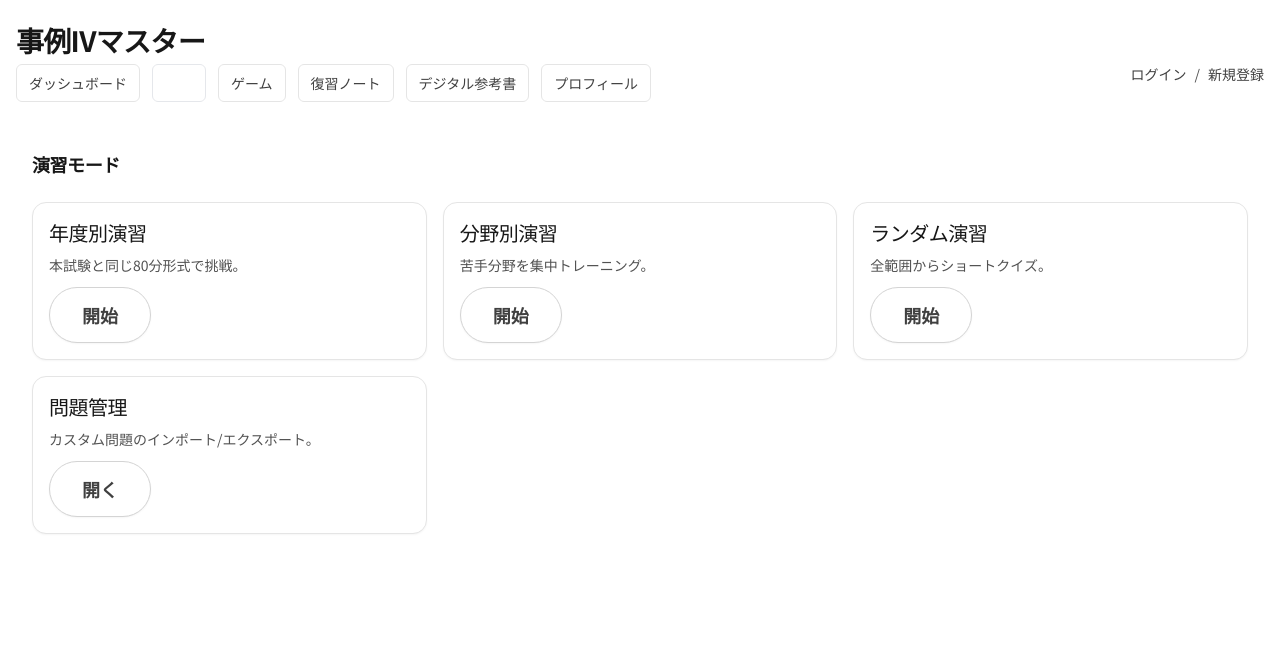
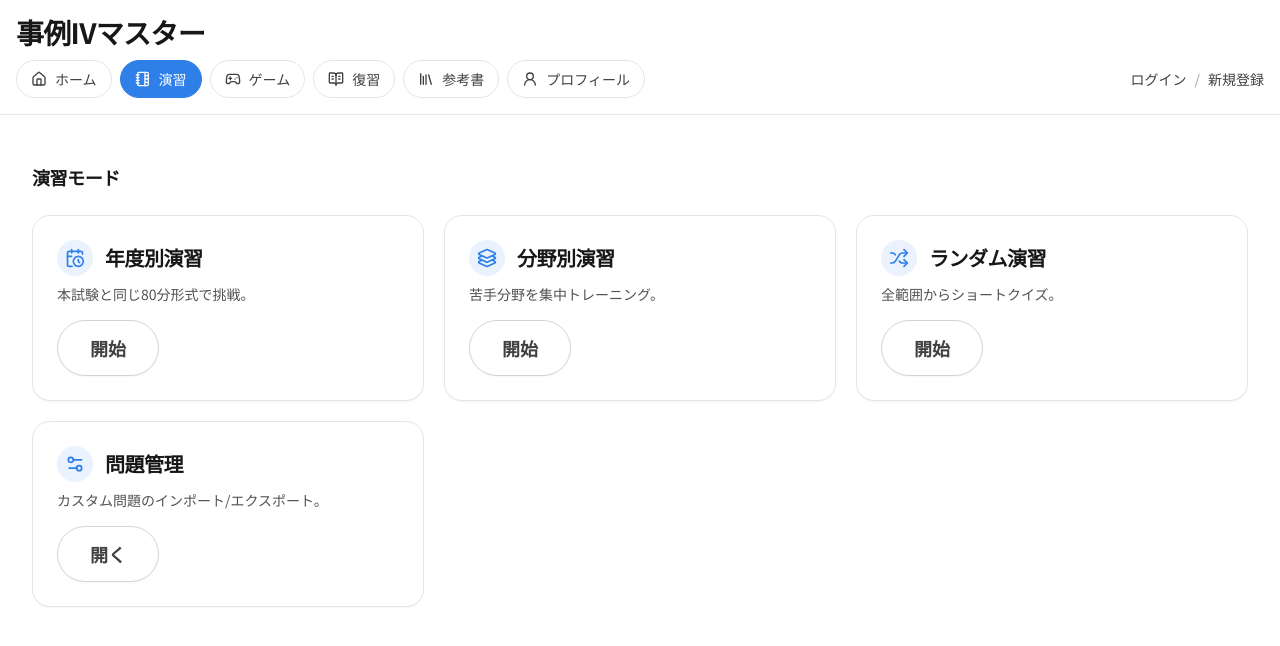
Before and after one commit to machapillo/jirei4-dojo, a Next.js app: page /practice in a window 1280 px wide. Shown: the top 646 px of the page. Built offline with nearby package versions, Linux system fonts and the light colour scheme.

Commit message:
UI mobile polish: cards, sticky QA bar, nav active, brand focus rings

```diff
--- a/app/globals.css
+++ b/app/globals.css
@@ -35,3 +35,12 @@ html { scroll-behavior: smooth; }
 
 /* Link default styling */
 a { @apply text-brand-blue hover:opacity-90; }
+
+/* Utilities */
+@layer utilities {
+  .no-scrollbar {
+    -ms-overflow-style: none; /* IE and Edge */
+    scrollbar-width: none; /* Firefox */
+  }
+  .no-scrollbar::-webkit-scrollbar { display: none; }
+}
--- a/app/layout.tsx
+++ b/app/layout.tsx
@@ -16,15 +16,17 @@ export default function RootLayout({ children }: { children: React.ReactNode })
     <html lang="ja" suppressHydrationWarning>
       <body className={`${fontSans.variable} font-sans antialiased`}>
         <ThemeProvider>
-          <div className="container py-6">
-            <header className="mb-6">
-              <div className="flex items-center justify-between gap-4 mb-2">
+          <header className="sticky top-0 z-50 w-full border-b bg-white/70 backdrop-blur supports-[backdrop-filter]:bg-white/60">
+            <div className="container py-4">
+              <div className="flex items-center justify-between gap-4 mb-3">
                 <h1 className="text-2xl sm:text-[28px] font-semibold tracking-tight">事例IVマスター</h1>
               </div>
               <Nav />
-            </header>
+            </div>
+          </header>
+          <main className="container py-6">
             {children}
-          </div>
+          </main>
         </ThemeProvider>
       </body>
     </html>
--- a/app/practice/page.tsx
+++ b/app/practice/page.tsx
@@ -2,38 +2,62 @@
 import Link from "next/link";
 import type { Route } from "next";
 import { Button } from "@/components/ui/button";
+import { CalendarClock, Layers3, Shuffle, Settings2 } from "lucide-react";
 
 export default function PracticePage() {
   return (
     <main className="container space-y-6 py-6">
       <h2 className="text-lg font-semibold">演習モード</h2>
-      <div className="grid gap-4 md:grid-cols-3">
-        <div className="rounded-xl border border-neutral-200 bg-white p-4 shadow-sm">
-          <h3 className="font-medium mb-2">年度別演習</h3>
-          <p className="text-sm text-neutral-600 mb-3">本試験と同じ80分形式で挑戦。</p>
+      <div className="grid gap-4 sm:gap-5 md:grid-cols-3">
+        <div className="group rounded-2xl border border-neutral-200 bg-white p-5 sm:p-6 shadow-sm transition hover:shadow-md hover:border-brand-blue focus-within:border-brand-blue">
+          <div className="flex items-center gap-3 mb-2">
+            <span className="inline-flex h-9 w-9 items-center justify-center rounded-full bg-brand-blue/10 text-brand-blue">
+              <CalendarClock className="h-5 w-5" />
+            </span>
+            <h3 className="font-semibold">年度別演習</h3>
+          </div>
+          <p className="text-sm text-neutral-600 mb-4">本試験と同じ80分形式で挑戦。</p>
           <Link href="/practice/year">
-            <Button variant="outline">開始</Button>
+            <Button variant="outline" className="w-full sm:w-auto">開始</Button>
           </Link>
         </div>
-        <div className="rounded-xl border border-neutral-200 bg-white p-4 shadow-sm">
-          <h3 className="font-medium mb-2">分野別演習</h3>
-          <p className="text-sm text-neutral-600 mb-3">苦手分野を集中トレーニング。</p>
+
+        <div className="group rounded-2xl border border-neutral-200 bg-white p-5 sm:p-6 shadow-sm transition hover:shadow-md hover:border-brand-blue focus-within:border-brand-blue">
+          <div className="flex items-center gap-3 mb-2">
+            <span className="inline-flex h-9 w-9 items-center justify-center rounded-full bg-brand-blue/10 text-brand-blue">
+              <Layers3 className="h-5 w-5" />
+            </span>
+            <h3 className="font-semibold">分野別演習</h3>
+          </div>
+          <p className="text-sm text-neutral-600 mb-4">苦手分野を集中トレーニング。</p>
           <Link href="/practice/category">
-            <Button variant="outline">開始</Button>
+            <Button variant="outline" className="w-full sm:w-auto">開始</Button>
           </Link>
         </div>
-        <div className="rounded-xl border border-neutral-200 bg-white p-4 shadow-sm">
-          <h3 className="font-medium mb-2">ランダム演習</h3>
-          <p className="text-sm text-neutral-600 mb-3">全範囲からショートクイズ。</p>
+
+        <div className="group rounded-2xl border border-neutral-200 bg-white p-5 sm:p-6 shadow-sm transition hover:shadow-md hover:border-brand-blue focus-within:border-brand-blue">
+          <div className="flex items-center gap-3 mb-2">
+            <span className="inline-flex h-9 w-9 items-center justify-center rounded-full bg-brand-blue/10 text-brand-blue">
+              <Shuffle className="h-5 w-5" />
+            </span>
+            <h3 className="font-semibold">ランダム演習</h3>
+          </div>
+          <p className="text-sm text-neutral-600 mb-4">全範囲からショートクイズ。</p>
           <Link href="/practice/random">
-            <Button variant="outline">開始</Button>
+            <Button variant="outline" className="w-full sm:w-auto">開始</Button>
           </Link>
         </div>
-        <div className="rounded-xl border border-neutral-200 bg-white p-4 shadow-sm">
-          <h3 className="font-medium mb-2">問題管理</h3>
-          <p className="text-sm text-neutral-600 mb-3">カスタム問題のインポート/エクスポート。</p>
+
+        <div className="group rounded-2xl border border-neutral-200 bg-white p-5 sm:p-6 shadow-sm transition hover:shadow-md hover:border-brand-blue focus-within:border-brand-blue">
+          <div className="flex items-center gap-3 mb-2">
+            <span className="inline-flex h-9 w-9 items-center justify-center rounded-full bg-brand-blue/10 text-brand-blue">
+              <Settings2 className="h-5 w-5" />
+            </span>
+            <h3 className="font-semibold">問題管理</h3>
+          </div>
+          <p className="text-sm text-neutral-600 mb-4">カスタム問題のインポート/エクスポート。</p>
           <Link href={("/practice/manage" as Route)}>
-            <Button variant="outline">開く</Button>
+            <Button variant="outline" className="w-full sm:w-auto">開く</Button>
           </Link>
         </div>
       </div>
--- a/app/profile/page.tsx
+++ b/app/profile/page.tsx
@@ -7,7 +7,7 @@ export default function ProfilePage() {
     <main className="container space-y-6 py-6">
       <h2 className="text-lg font-semibold">プロフィール</h2>
       <div className="grid gap-4 md:grid-cols-2">
-        <div className="rounded-xl border border-neutral-200 bg-white p-4 shadow-sm">
+        <div className="rounded-2xl border border-neutral-200 bg-white p-5 sm:p-6 shadow-sm">
           <h3 className="font-medium mb-2">ステータス</h3>
           <ul className="text-sm text-neutral-700 space-y-1">
             <li>メール: {email ?? "未ログイン"}</li>
@@ -16,7 +16,7 @@ export default function ProfilePage() {
             <li>学習ストリーク: {currentStreak}日</li>
           </ul>
         </div>
-        <div className="rounded-xl border border-neutral-200 bg-white p-4 shadow-sm">
+        <div className="rounded-2xl border border-neutral-200 bg-white p-5 sm:p-6 shadow-sm">
           <h3 className="font-medium mb-2">バッジ</h3>
           {achievements.length === 0 ? (
             <p className="text-sm text-neutral-600">まだバッジがありません。</p>
--- a/components/nav.tsx
+++ b/components/nav.tsx
@@ -3,37 +3,45 @@ import Link from "next/link";
 import { usePathname } from "next/navigation";
 import { clsx } from "clsx";
 import type { Route } from "next";
+import { Home, BookOpenText, Gamepad2, NotebookTabs, Library, User2 } from "lucide-react";
 
-const tabs: { href: Route; label: string }[] = [
-  { href: "/", label: "ダッシュボード" },
-  { href: "/practice", label: "演習" },
-  { href: "/game", label: "ゲーム" },
-  { href: "/review", label: "復習ノート" },
-  { href: "/reference", label: "デジタル参考書" },
-  { href: "/profile", label: "プロフィール" },
+const tabs: { href: Route; label: string; Icon: React.ComponentType<{ className?: string }> }[] = [
+  { href: "/", label: "ホーム", Icon: Home },
+  { href: "/practice", label: "演習", Icon: NotebookTabs },
+  { href: "/game", label: "ゲーム", Icon: Gamepad2 },
+  { href: "/review", label: "復習", Icon: BookOpenText },
+  { href: "/reference", label: "参考書", Icon: Library },
+  { href: "/profile", label: "プロフィール", Icon: User2 },
 ];
 
 export function Nav() {
   const pathname = usePathname();
   return (
-    <nav className="flex gap-3 overflow-x-auto text-sm">
-      {tabs.map((t) => (
+    <nav className="flex items-center gap-2 overflow-x-auto no-scrollbar text-sm">
+      {tabs.map((t) => {
+        const active = t.href === "/" ? pathname === "/" : pathname.startsWith(t.href);
+        const Icon = t.Icon;
+        return (
           <Link
             key={t.href}
             href={t.href}
+            aria-current={active ? "page" : undefined}
             className={clsx(
-            "rounded-md px-3 py-2 border transition",
-            pathname === t.href
-              ? "bg-brand.blue text-white border-brand.blue"
+              "flex items-center gap-2 rounded-full px-3.5 py-2 border transition whitespace-nowrap",
+              active
+                ? "bg-brand-blue text-white border-brand-blue shadow-sm"
                 : "border-neutral-200 text-neutral-700 hover:bg-neutral-50"
             )}
           >
-          {t.label}
+            <Icon className="h-4 w-4" />
+            <span className="hidden sm:inline-block">{t.label}</span>
+            <span className="sm:hidden">{t.label}</span>
           </Link>
-      ))}
-      <div className="ml-auto flex gap-2">
+        );
+      })}
+      <div className="ml-auto flex gap-2 pl-2">
         <Link href="/auth/sign-in" className="text-neutral-700 hover:text-neutral-900">ログイン</Link>
-        <span className="text-neutral-600">/</span>
+        <span className="text-neutral-400">/</span>
         <Link href="/auth/sign-up" className="text-neutral-700 hover:text-neutral-900">新規登録</Link>
       </div>
     </nav>
--- a/components/practice/qa.tsx
+++ b/components/practice/qa.tsx
@@ -54,7 +54,7 @@ export function PracticeQA({ question, answer, setAnswer, checked, needsReview,
           <label className="text-base text-neutral-700">解答{question.unit ? `（${question.unit}）` : ""}</label>
           {question.type === "single" && question.choices?.length ? (
             <select
-              className="w-full rounded-full bg-white border border-neutral-300 px-4 py-3 text-base text-neutral-900 shadow-sm focus:outline-none focus:ring-2 focus:ring-sky-200"
+              className="w-full rounded-full bg-white border border-neutral-300 px-4 py-3 text-base text-neutral-900 shadow-sm focus:outline-none focus:ring-2 focus:ring-brand-blue"
               value={answer}
               onChange={(e) => setAnswer(e.target.value)}
               onKeyDown={handleKeyDown}
@@ -67,7 +67,7 @@ export function PracticeQA({ question, answer, setAnswer, checked, needsReview,
             </select>
           ) : (
             <input
-              className="w-full rounded-full bg-white border border-neutral-300 px-4 py-3 text-base text-neutral-900 shadow-sm focus:outline-none focus:ring-2 focus:ring-sky-200"
+              className="w-full rounded-full bg-white border border-neutral-300 px-4 py-3 text-base text-neutral-900 shadow-sm focus:outline-none focus:ring-2 focus:ring-brand-blue"
               placeholder="数値/式を入力可（例: (1800000+200000)/900）"
               value={answer}
               onChange={(e) => setAnswer(e.target.value)}
@@ -75,7 +75,7 @@ export function PracticeQA({ question, answer, setAnswer, checked, needsReview,
               disabled={isTimeUp}
             />
           )}
-          <div className="flex flex-col gap-4 sm:flex-row sm:items-center sm:justify-between mt-1">
+          <div className="flex flex-col gap-4 sm:flex-row sm:items-center sm:justify-between mt-1 sticky bottom-0 bg-white/85 backdrop-blur supports-[backdrop-filter]:bg-white/75 border-t -mx-5 px-5 py-3 sm:static sm:bg-transparent sm:backdrop-blur-0 sm:border-0 sm:mx-0 sm:px-0 sm:py-0">
             <label className="flex items-center gap-3 text-base text-neutral-700">
               <input
                 type="checkbox"
--- a/components/ui/button.tsx
+++ b/components/ui/button.tsx
@@ -4,11 +4,11 @@ import { cva, type VariantProps } from "class-variance-authority";
 import { clsx } from "clsx";
 
 const buttonVariants = cva(
-  "inline-flex items-center justify-center whitespace-nowrap rounded-full text-base font-semibold transition-colors focus-visible:outline-none focus-visible:ring-2 focus-visible:ring-brand.blue disabled:pointer-events-none disabled:opacity-50 shadow-sm",
+  "inline-flex items-center justify-center whitespace-nowrap rounded-full text-base font-semibold transition-colors focus-visible:outline-none focus-visible:ring-2 focus-visible:ring-brand-blue disabled:pointer-events-none disabled:opacity-50 shadow-sm",
   {
     variants: {
       variant: {
-        default: "bg-brand.blue text-white hover:opacity-90",
+        default: "bg-brand-blue text-white hover:opacity-90",
         outline: "border border-neutral-300 bg-white text-neutral-700 hover:bg-neutral-50",
         ghost: "hover:bg-neutral-100"
       },
```
Also changed, not shown: app/game/page.tsx (+8 -8 lines), app/reference/page.tsx (+10 -8 lines), app/review/page.tsx (+4 -4 lines). Lines whose indentation alone changed are shown as unchanged.
